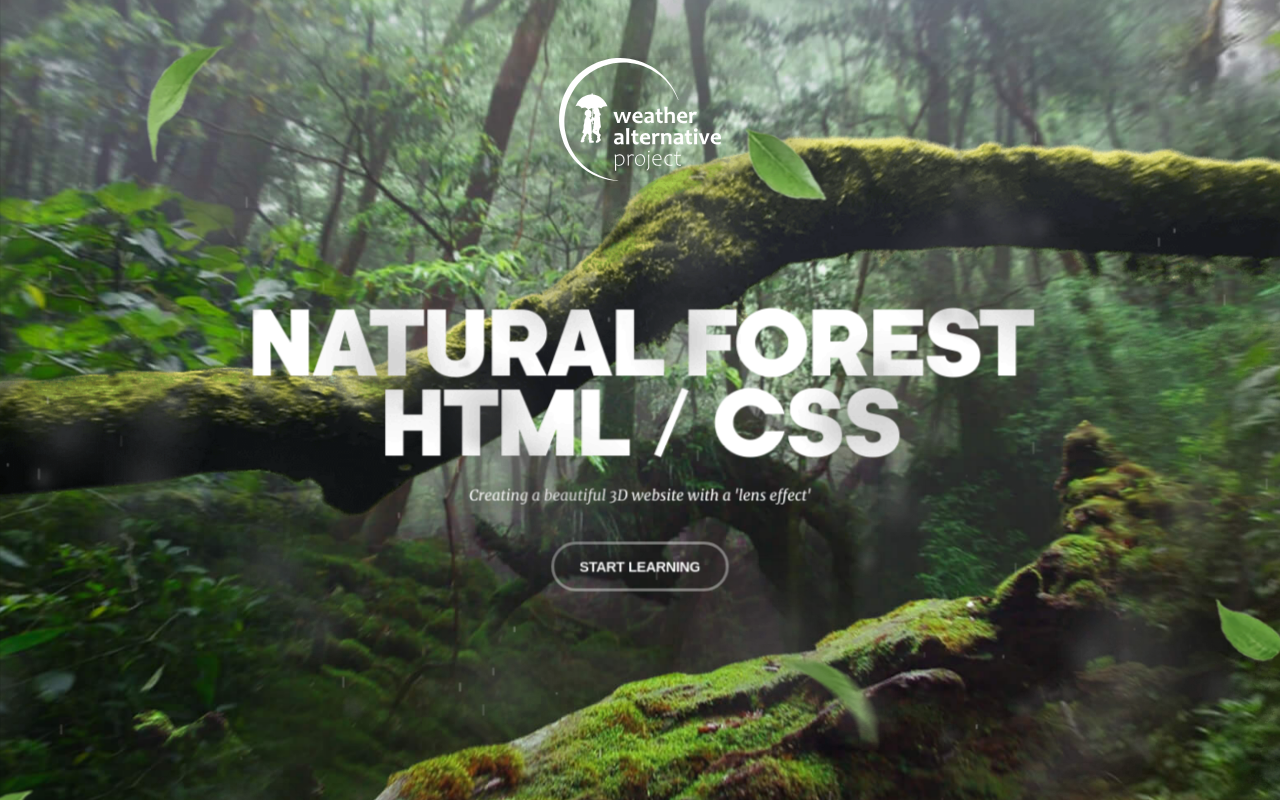
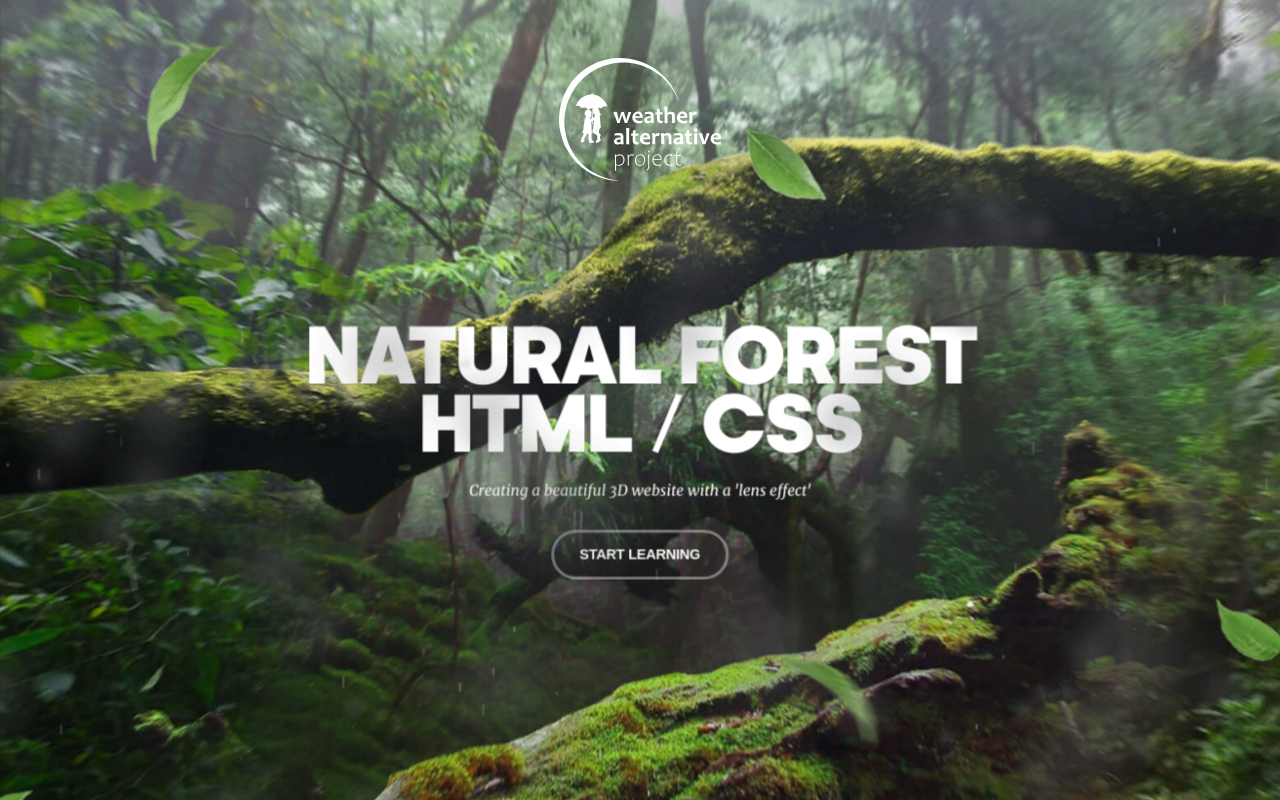
Before and after one commit to sergey-ilkov/3d, a plain HTML site: page index.html in a window 1280 px wide. Drawn offline with Linux system fonts and the light colour scheme.

Commit message:
Add files via upload

```diff
--- a/css/main.css
+++ b/css/main.css
@@ -75,7 +75,7 @@ body {
 }
 
 .hero-content {
-    font-size: calc(var(--index) * 2.9);
+    font-size: calc(var(--index) * 2.5);
     text-align: center;
     text-transform: uppercase;
     letter-spacing: calc(var(--index) * -0.15);
```
